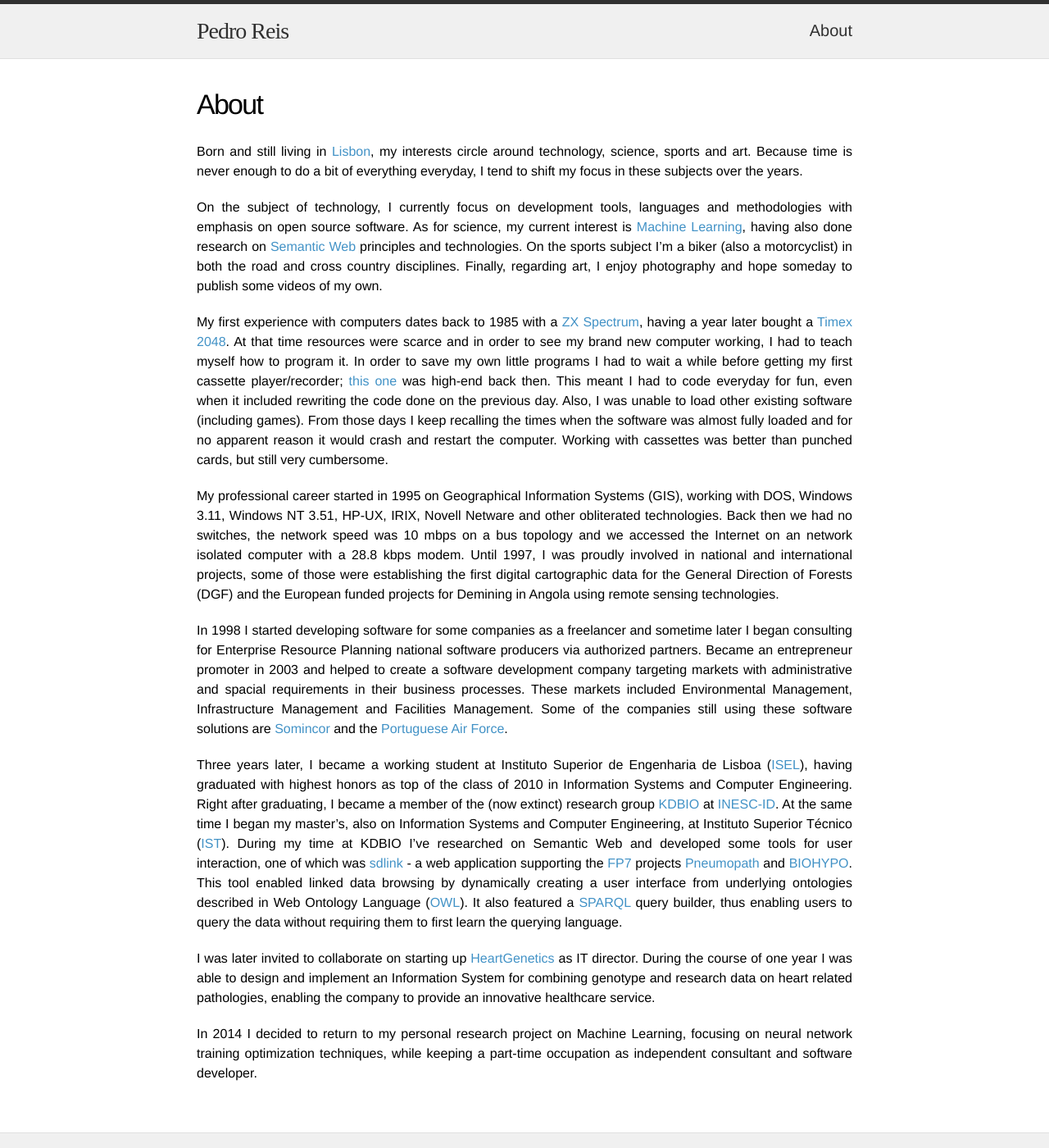
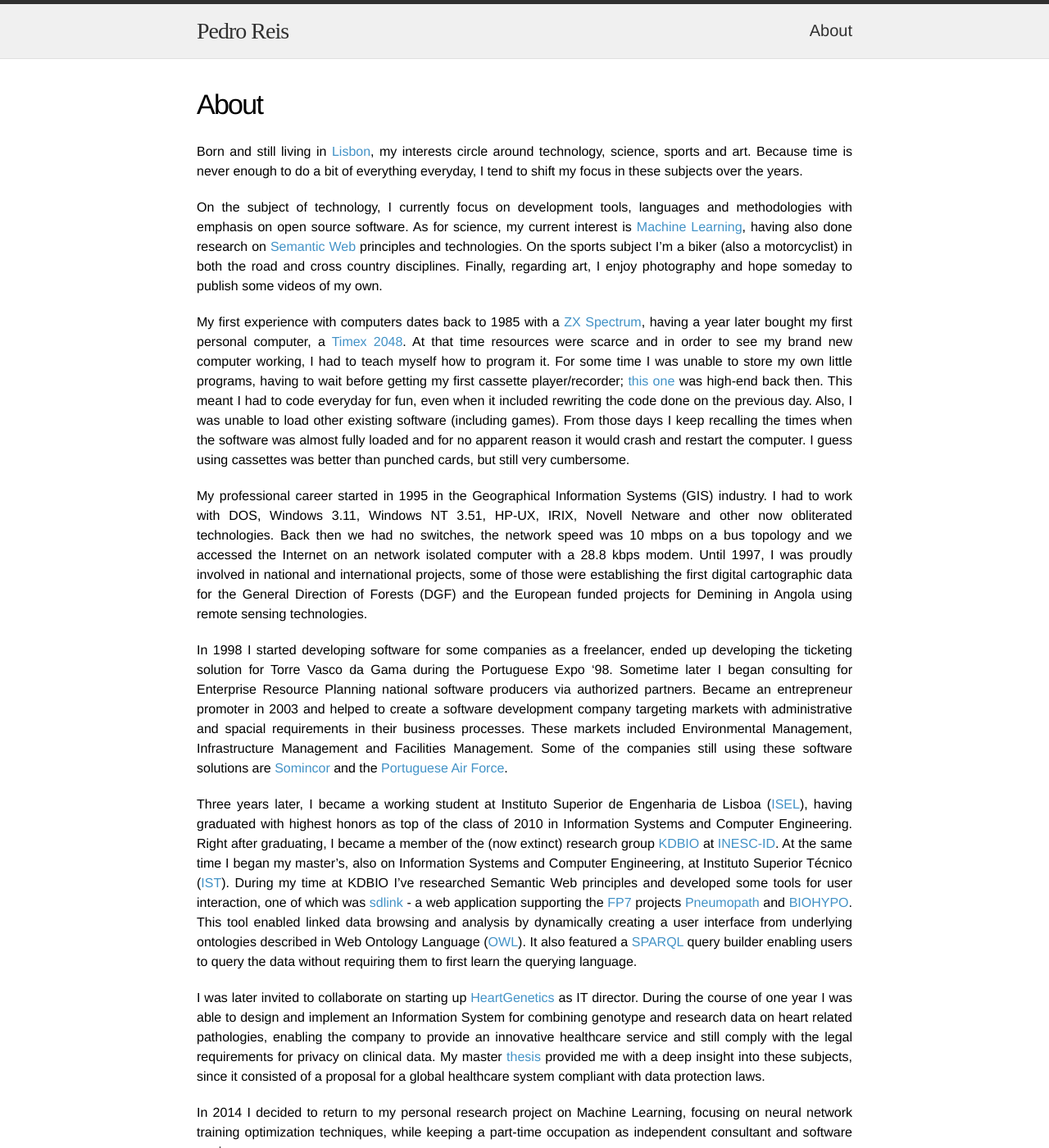
Before and after one commit to pmreis/pmreis.github.io, a Jekyll site: the page built from about.md, in a window 1280 px wide and 1400 px high. Shown: the whole window at 82% size. Built offline with Jekyll 4.4.1, drawn with Linux system fonts in a browser that asks for light colours; nearby versions of some CDN libraries; some web fonts are replaced; some of the changed text lies outside the part shown.

Commit message:
last update?

```diff
--- a/about.md
+++ b/about.md
@@ -8,14 +8,14 @@ Born and still living in [Lisbon](http://en.wikipedia.org/wiki/Lisbon), my inter
 
 On the subject of technology, I currently focus on development tools, languages and methodologies with emphasis on open source software. As for science, my current interest is [Machine Learning](http://en.wikipedia.org/wiki/Machine_learning), having also done research on [Semantic Web](http://en.wikipedia.org/wiki/Semantic_Web) principles and technologies. On the sports subject I'm a biker (also a motorcyclist) in both the road and cross country disciplines. Finally, regarding art, I enjoy photography and hope someday to publish some videos of my own.
 
-My first experience with computers dates back to 1985 with a [ZX Spectrum](http://en.wikipedia.org/wiki/ZX_Spectrum), having a year later bought a [Timex 2048](http://en.wikipedia.org/wiki/Timex_Computer_2048). At that time resources were scarce and in order to see my brand new computer working, I had to teach myself how to program it. In order to save my own little programs I had to wait a while before getting my first cassette player/recorder; [this one](http://www.worldofspectrum.org/infoseekid.cgi?id=1000924) was high-end back then. This meant I had to code everyday for fun, even when it included rewriting the code done on the previous day. Also, I was unable to load other existing software (including games). From those days I keep recalling the times when the software was almost fully loaded and for no apparent reason it would crash and restart the computer. Working with cassettes was better than punched cards, but still very cumbersome.
+My first experience with computers dates back to 1985 with a [ZX Spectrum](http://en.wikipedia.org/wiki/ZX_Spectrum), having a year later bought my first personal computer, a [Timex 2048](http://en.wikipedia.org/wiki/Timex_Computer_2048). At that time resources were scarce and in order to see my brand new computer working, I had to teach myself how to program it. For some time I was unable to store my own little programs, having to wait before getting my first cassette player/recorder; [this one](http://www.worldofspectrum.org/infoseekid.cgi?id=1000924) was high-end back then. This meant I had to code everyday for fun, even when it included rewriting the code done on the previous day. Also, I was unable to load other existing software (including games). From those days I keep recalling the times when the software was almost fully loaded and for no apparent reason it would crash and restart the computer. I guess using cassettes was better than punched cards, but still very cumbersome.
 
-My professional career started in 1995 on Geographical Information Systems (GIS), working with DOS, Windows 3.11, Windows NT 3.51, HP-UX, IRIX, Novell Netware and other obliterated technologies. Back then we had no switches, the network speed was 10 mbps on a bus topology and we accessed the Internet on an network isolated computer with a 28.8 kbps modem. Until 1997, I was proudly involved in national and international projects, some of those were establishing the first digital cartographic data for the General Direction of Forests (DGF) and the European funded projects for Demining in Angola using remote sensing technologies.
+My professional career started in 1995 in the Geographical Information Systems (GIS) industry. I had to work with DOS, Windows 3.11, Windows NT 3.51, HP-UX, IRIX, Novell Netware and other now obliterated technologies. Back then we had no switches, the network speed was 10 mbps on a bus topology and we accessed the Internet on an network isolated computer with a 28.8 kbps modem. Until 1997, I was proudly involved in national and international projects, some of those were establishing the first digital cartographic data for the General Direction of Forests (DGF) and the European funded projects for Demining in Angola using remote sensing technologies.
 
-In 1998 I started developing software for some companies as a freelancer and sometime later I began consulting for Enterprise Resource Planning national software producers via authorized partners. Became an entrepreneur promoter in 2003 and helped to create a software development company targeting markets with administrative and spacial requirements in their business processes. These markets included Environmental Management, Infrastructure Management and Facilities Management. Some of the companies still using these software solutions are [Somincor](http://www.lundinmining.com/s/Neves-Corvo.asp) and the [Portuguese Air Force](http://www.emfa.pt/).
+In 1998 I started developing software for some companies as a freelancer, ended up developing the ticketing solution for Torre Vasco da Gama during the Portuguese Expo '98. Sometime later I began consulting for Enterprise Resource Planning national software producers via authorized partners. Became an entrepreneur promoter in 2003 and helped to create a software development company targeting markets with administrative and spacial requirements in their business processes. These markets included Environmental Management, Infrastructure Management and Facilities Management. Some of the companies still using these software solutions are [Somincor](http://www.lundinmining.com/s/Neves-Corvo.asp) and the [Portuguese Air Force](http://www.emfa.pt/).
 
-Three years later, I became a working student at Instituto Superior de Engenharia de Lisboa ([ISEL](http://www.isel.pt)), having graduated with highest honors as top of the class of 2010 in Information Systems and Computer Engineering. Right after graduating, I became a member of the (now extinct) research group [KDBIO](http://kdbio.inesc-id.pt/) at [INESC-ID](http://www.inesc-id.pt/). At the same time I began my master's, also on Information Systems and Computer Engineering, at Instituto Superior Técnico ([IST](http://tecnico.ulisboa.pt/en/)). During my time at KDBIO I've researched on Semantic Web and developed some tools for user interaction, one of which was [sdlink](http://kdbio.inesc-id.pt/sdlink/) - a web application supporting the [FP7](http://cordis.europa.eu/fp7/home_en.html) projects [Pneumopath](http://www2.le.ac.uk/projects/pneumopath) and [BIOHYPO](http://cordis.europa.eu/result/rcn/53312_en.html). This tool enabled linked data browsing by dynamically creating a user interface from underlying ontologies described in Web Ontology Language ([OWL](http://en.wikipedia.org/wiki/Web_Ontology_Language)). It also featured a [SPARQL](http://en.wikipedia.org/wiki/SPARQL) query builder, thus enabling users to query the data without requiring them to first learn the querying language.
+Three years later, I became a working student at Instituto Superior de Engenharia de Lisboa ([ISEL](http://www.isel.pt)), having graduated with highest honors as top of the class of 2010 in Information Systems and Computer Engineering. Right after graduating, I became a member of the (now extinct) research group [KDBIO](http://kdbio.inesc-id.pt/) at [INESC-ID](http://www.inesc-id.pt/). At the same time I began my master's, also on Information Systems and Computer Engineering, at Instituto Superior Técnico ([IST](http://tecnico.ulisboa.pt/en/)). During my time at KDBIO I've researched Semantic Web principles and developed some tools for user interaction, one of which was [sdlink](http://kdbio.inesc-id.pt/sdlink/) - a web application supporting the [FP7](http://cordis.europa.eu/fp7/home_en.html) projects [Pneumopath](http://www2.le.ac.uk/projects/pneumopath) and [BIOHYPO](http://cordis.europa.eu/result/rcn/53312_en.html). This tool enabled linked data browsing and analysis by dynamically creating a user interface from underlying ontologies described in Web Ontology Language ([OWL](http://en.wikipedia.org/wiki/Web_Ontology_Language)). It also featured a [SPARQL](http://en.wikipedia.org/wiki/SPARQL) query builder enabling users to query the data without requiring them to first learn the querying language.
 
-I was later invited to collaborate on starting up [HeartGenetics](http://www.heartgenetics.com/) as IT director. During the course of one year I was able to design and implement an Information System for combining genotype and research data on heart related pathologies, enabling the company to provide an innovative healthcare service.
+I was later invited to collaborate on starting up [HeartGenetics](http://www.heartgenetics.com/) as IT director. During the course of one year I was able to design and implement an Information System for combining genotype and research data on heart related pathologies, enabling the company to provide an innovative healthcare service and still comply with the legal requirements for privacy on clinical data. My master [thesis](https://fenix.tecnico.ulisboa.pt/cursos/meic-a/dissertacao/2353642459446) provided me with a deep insight into these subjects, since it consisted of a proposal for a global healthcare system compliant with data protection laws.
 
-In 2014 I decided to return to my personal research project on Machine Learning, focusing on neural network training optimization techniques, while keeping a part-time occupation as independent consultant and software developer.
+In 2014 I decided to return to my personal research project on Machine Learning, focusing on neural network training optimization techniques, while keeping a part-time occupation as independent consultant and software engineer.
```
Also changed, not shown: _posts/2015-03-05-hello-world.md (+1 -1 lines).
